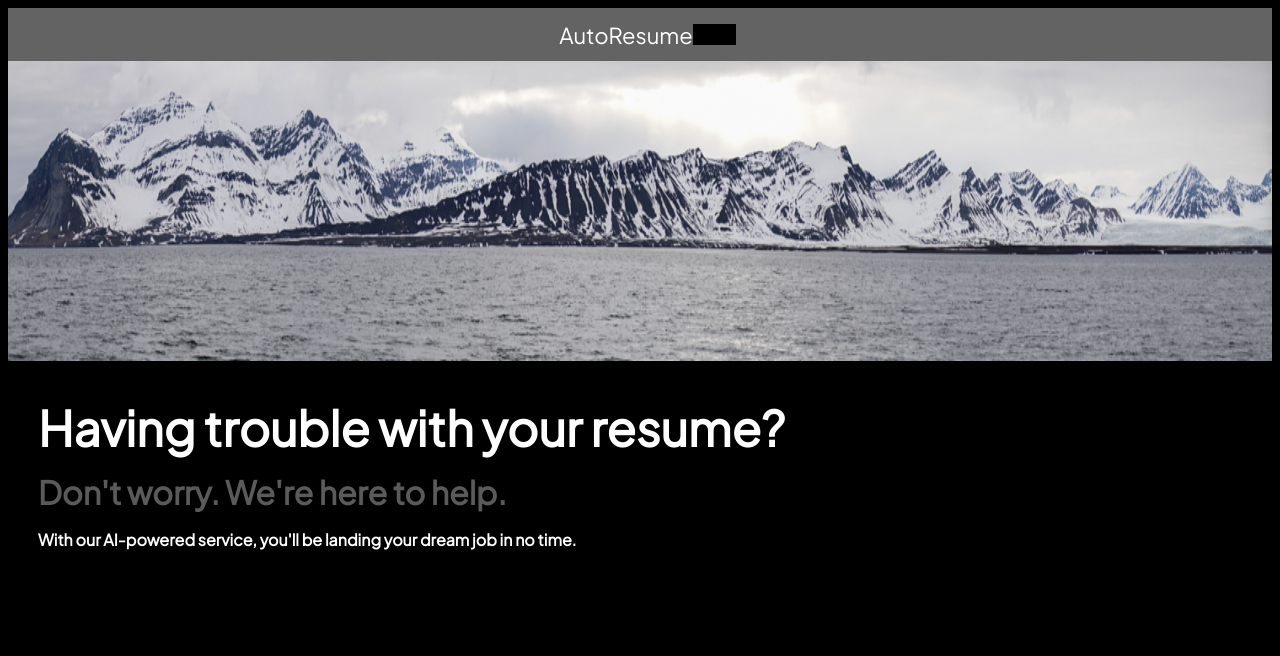
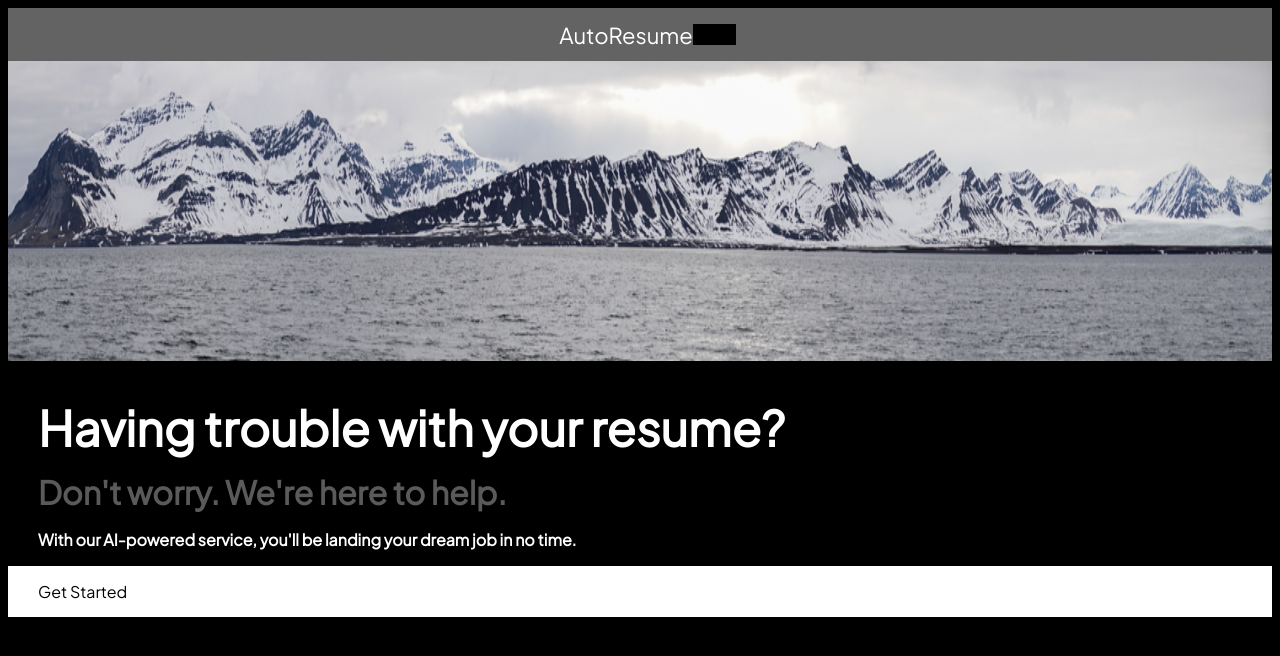
Before and after one commit to DuckingtonThe3rd/AutoResume, a plain HTML site: page index.html in a window 1280 px wide. Drawn offline with Linux system fonts and the light colour scheme.

Commit message:
Added 'Get Started' Button

```diff
--- a/index.html
+++ b/index.html
@@ -32,5 +32,8 @@
 			With our AI-powered service, you'll be landing your dream job in no time.
 		</p>
 	</div>
+	<div class="button">
+		Get Started
+	</div>
 </body>
 </html>
--- a/style.css
+++ b/style.css
@@ -34,3 +34,7 @@ h2 {
 p {
     color: #ffffff; margin-left: 30px; font-size: 18; margin-top: -10px; font-weight: bold;
 }
+
+.button {
+    color: #000000; background-color: #ffffff; font-family: 'Plus Jakarta Sans'; padding-top: 15px; padding-bottom: 15px; padding-left: 30px;
+}
```
